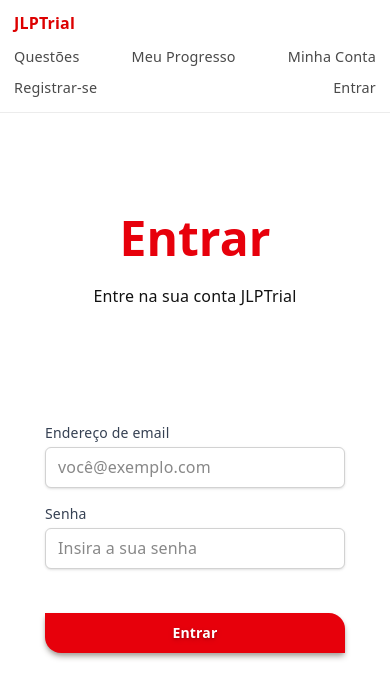
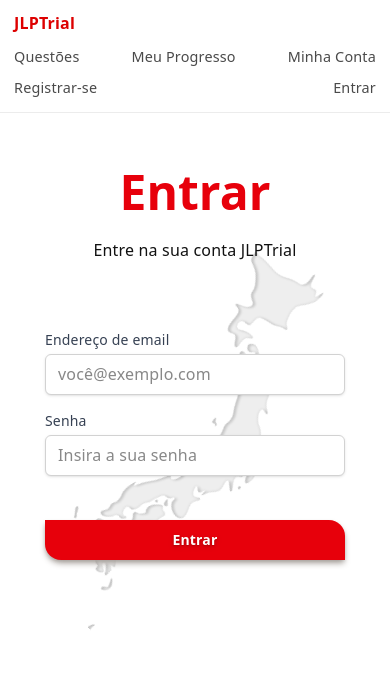
Before and after one commit to JLPTrial/web, a React (Vite) app: page /login in a window 390 px wide. Shown: the top 698 px of the page. Built offline with nearby package versions, Linux system fonts and the light colour scheme; no server answers.

Commit message:
feat: added background image for LogIn and SignUp pages and implemented responsiveness

```diff
--- a/src/components/LogIn.tsx
+++ b/src/components/LogIn.tsx
@@ -3,10 +3,11 @@ import { useNavigate } from 'react-router'
 import { Button } from './Button.tsx';
 import { text } from '../ui/text.ts';
 import { form_input } from '../ui/form-input-variants.ts';
+import japanBg from '../assets/japan.svg';
 
 function LoginHeader() {
     return (
-        <div className="flex flex-col justify-center text-left w-full sm:max-w-[700px] min-h-[250px] p-5 self-center">
+        <div className="flex flex-col justify-center text-left w-full p-5 self-center">
             <div className={text({tone:"jlpt",size:"5xl",weight:"semibold",align:"center" })}>Entrar</div>
             <div className='p-2 self-center'>Entre na sua conta JLPTrial</div>
         </div>
@@ -67,10 +68,17 @@ function LoginButton() {
 
 export default function LogInPage() {
 	return(
-        <div className='flex flex-col justify-center items-center gap-10 w-full max-w-[1200px] mx-auto sm:px-10'>
-            <LoginHeader />
-            <LoginForm />
-            <LoginButton />
+        <div className="min-h-[calc(100vh-92px)] flex justify-center items-stretch">
+            <div
+                className="fixed z-0 opacity-33 pointer-events-none inset-0 bg-center bg-no-repeat bg-[length:125vmin] lg:bg-[length:150vmin] transition-transform duration-300 -rotate-30 lg:rotate-0"
+                style={{backgroundImage: `url(${japanBg})`}}
+            />
+
+            <div className='relative z-50 flex flex-1 flex-col justify-start lg:justify-center items-center gap-10'>
+                <LoginHeader />
+                <LoginForm />
+                <LoginButton />
+            </div>
         </div>
     )
 }
--- a/src/components/SignUp.tsx
+++ b/src/components/SignUp.tsx
@@ -3,6 +3,7 @@ import { useNavigate } from 'react-router'
 import { Button } from './Button.tsx';
 import { text } from '../ui/text.ts';
 import { form_input } from '../ui/form-input-variants.ts';
+import japanBg from '../assets/japan.svg';
 
 function SignupHeader() {
     return (
@@ -67,10 +68,17 @@ function SignupButton() {
 
 export default function SignUpPage() {
     return (
-        <div className='flex flex-col justify-center items-center gap-10 w-full max-w-[1200px] mx-auto sm:px-10'>
-            <SignupHeader />
-            <SignupForm />
-            <SignupButton />
+        <div className="min-h-[calc(100vh-92px)] flex justify-center items-stretch">
+            <div
+                className="fixed z-0 opacity-33 pointer-events-none inset-0 bg-center bg-no-repeat bg-[length:125vmin] lg:bg-[length:150vmin] transition-transform duration-300 -rotate-30 lg:rotate-0"
+                style={{backgroundImage: `url(${japanBg})`}}
+            />
+
+            <div className='relative z-50 flex flex-1 flex-col justify-start lg:justify-center items-center gap-10'>
+                <SignupHeader />
+                <SignupForm />
+                <SignupButton />
+            </div>
         </div>
     )
 }
```
Also changed, not shown: src/assets/japan.svg (added).
